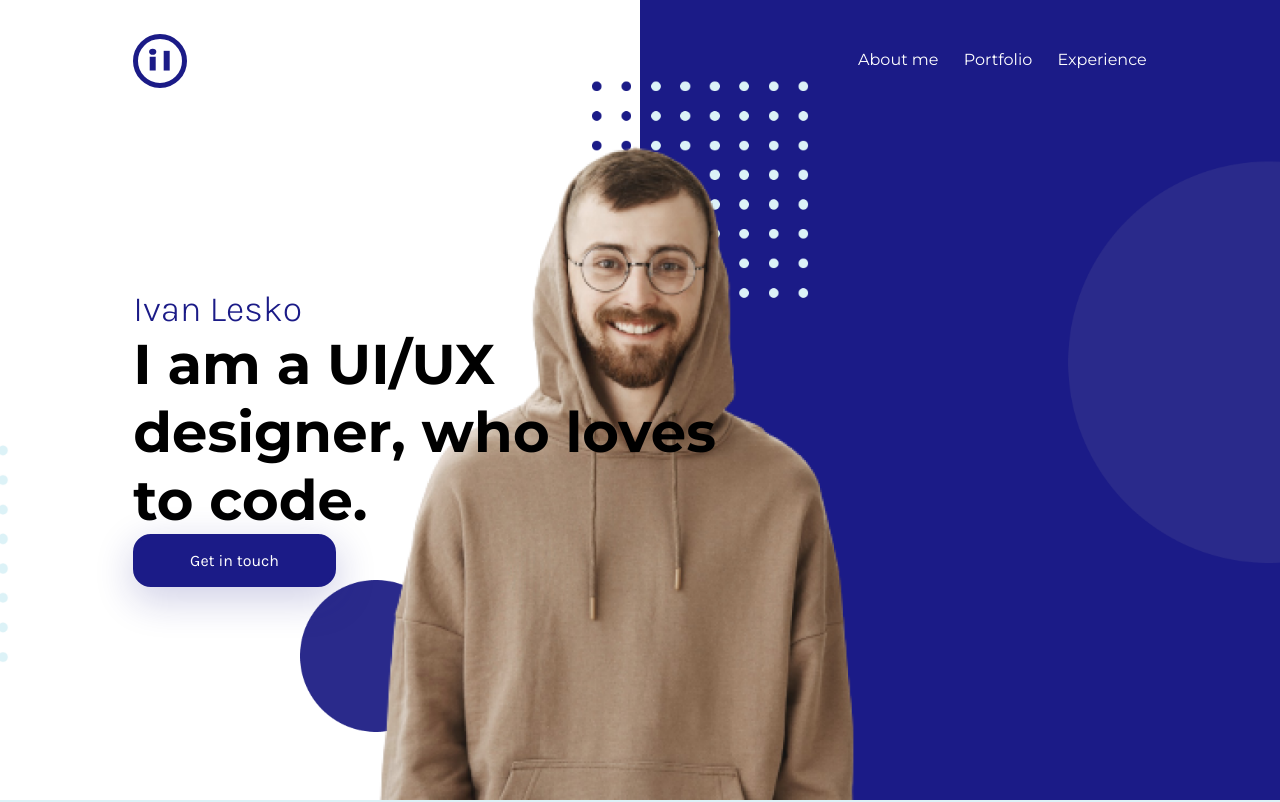
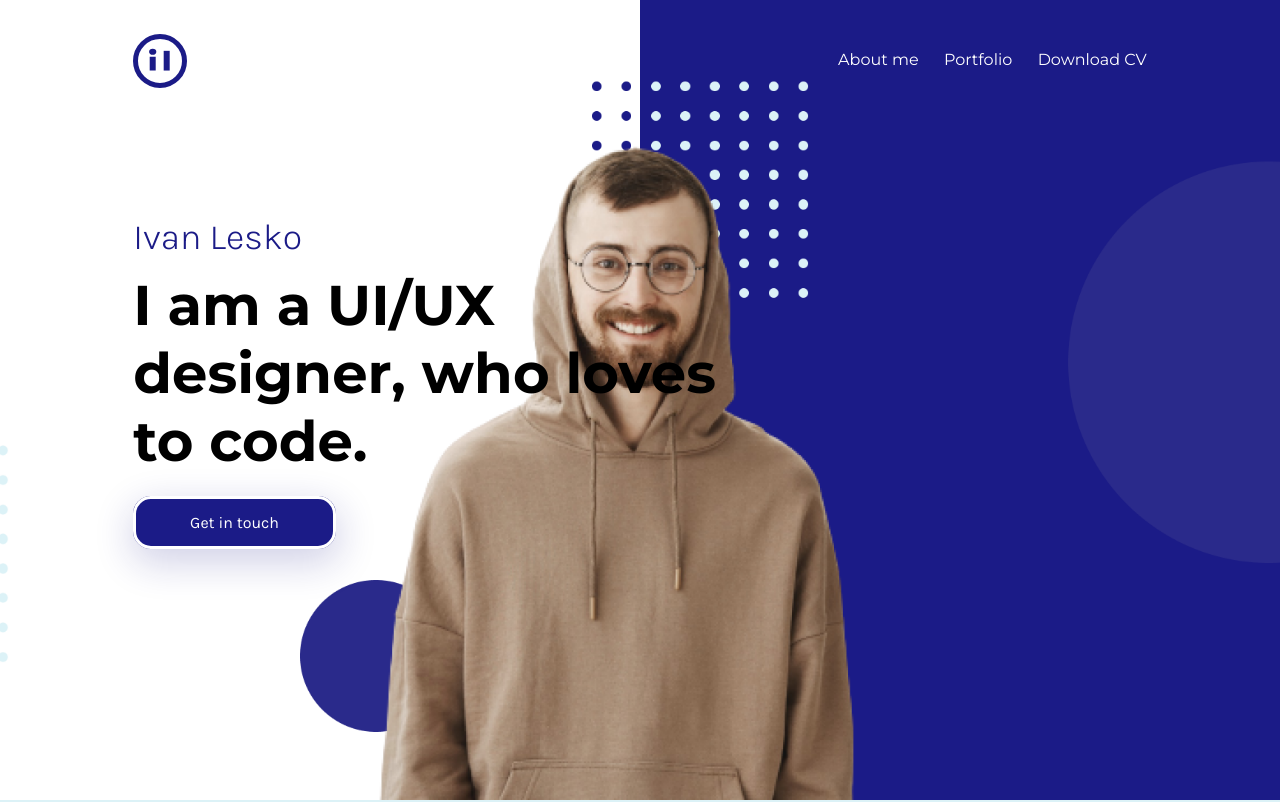
Before and after one commit to Ivanlsko/portfolio, a plain HTML site: page index.html in a window 1280 px wide. Shown: the top 802 px of the page. Drawn offline with Linux system fonts and the light colour scheme.

Commit message:
buttons styling, change from button to a

```diff
--- a/index.html
+++ b/index.html
@@ -14,16 +14,21 @@
           <img src="assets/logo.svg" alt="logo" id="logo" />
           <div id="menuItems">
             <ul>
-              <li>About me</li>
-              <li>Portfolio</li>
-              <li>Experience</li>
+              <li><a href="#aboutme"> About me</a></li>
+              <li><a href="#portfolio">Portfolio</a></li>
+              <li><a href="">Download CV</a></li>
             </ul>
           </div>
         </div>
         <div id="titleHeader">
           <h3 class="blueT">Ivan Lesko</h3>
           <h1>I am a UI/UX designer, who loves to code.</h1>
-          <button class="noborderButton">Get in touch</button>
+          <a
+            class="button"
+            href="mailto: il.ivanlesko@gmail.com"
+            target="_blank"
+            >Get in touch</a
+          >
         </div>
       </div>
     </header>
@@ -93,11 +98,11 @@
             itself into a card swiping machine. Since it is
           </p>
           <div id="worksGrid">
-            <img class="left" src="assets/silfen.jpg" alt="" />
-            <img class="right" src="assets/techfriday.jpg" alt="" />
-            <img class="left" src="assets/game.jpg" alt="" />
-            <img class="right" src="assets/memover.jpg" alt="" />
-            <img class="left" src="assets/filma.jpg" alt="" />
+            <img class="left" src="assets/silfen.png" alt="" />
+            <img class="right" src="assets/techfriday.png" alt="" />
+            <img class="left" src="assets/game.png" alt="" />
+            <img class="right" src="assets/memover.png" alt="" />
+            <img class="left" src="assets/filma.png" alt="" />
           </div>
         </article>
       </section>
@@ -116,7 +121,13 @@
           </div>
           <div id="igCta">
             <h2>Check out my Instagram</h2>
-            <button class="noborderButton">Yeah do that</button>
+            <a
+              href="https://www.instagram.com/designwithivan/"
+              class="button noborderButton"
+              target="_blank"
+            >
+              Yeah do that</a
+            >
           </div>
         </div>
       </section>
@@ -129,15 +140,15 @@
             <h2 id="footerHeading">I am always seeking for new challenges.</h2>
             <h3 id="footerHead3">Do you have one for me?</h3>
             <div id="buttons">
-              <button class="whiteButton">Yes yes</button>
-              <button>Download CV</button>
+              <a href="" class="button whitebgButton">Get in touch</a>
+              <a href="" class="button">Download CV</a>
             </div>
           </div>
           <div id="right">
             <ul>
               <li><a href="#aboutme"> About me</a></li>
               <li><a href="#portfolio">Portfolio</a></li>
-              <li><a href="#experience">Experience</a></li>
+              <li><a href="">Download CV</a></li>
             </ul>
           </div>
         </div>
--- a/style.css
+++ b/style.css
@@ -10,7 +10,11 @@
 body {
   margin: 0;
   font-family: "montserrat";
-  box-shadow: ;
+}
+
+a {
+  color: white;
+  text-decoration: none;
 }
 
 .mrgn {
@@ -64,13 +68,13 @@ li:not(:last-child) {
 }
 
 #titleHeader {
-  margin-top: 200px;
+  margin-top: 10vw;
 }
 
 h1 {
   font-size: 4.375vw;
   width: 50vw;
-  margin: 0;
+  margin: 1vw 0vw 3vw;
 }
 
 /*/////ABOUT ME*/
@@ -320,7 +324,7 @@ footer {
   margin-bottom: 5vw;
 }
 
-button {
+.button {
   background-color: var(--primaryColor);
   padding: 1.1vw 4.2vw;
   border-radius: 1.406vw;
```
Also changed, not shown: assets/game.png (added), assets/techfriday.png, 4 other files.
